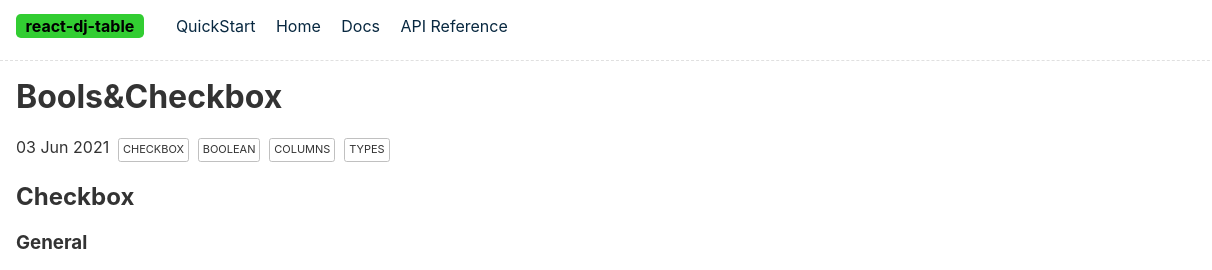
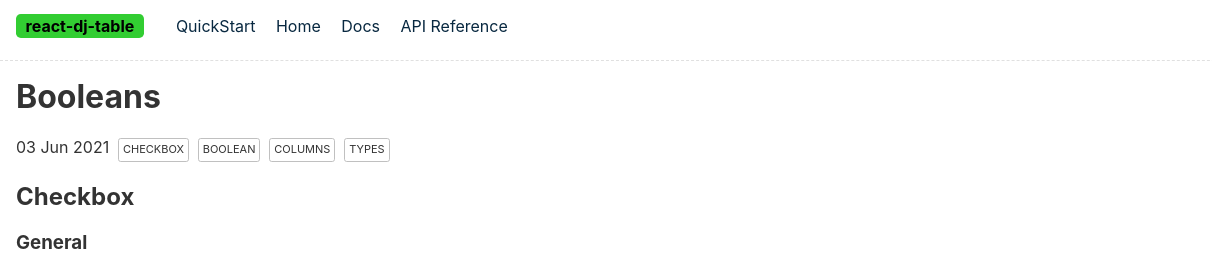
Before and after one commit to sajrashid/docsSite, an Eleventy site: page posts/booleans.md in a window 1280 px wide. Shown: the top 270 px of the page, 0-1212 px from the left. Built offline with nearby package versions, Linux system fonts and the light colour scheme; Eleventy itself is replaced by a stand-in of ours; files that its build step writes are made by us from their sources.

Commit message:
renamed page

```diff
--- a/posts/booleans.md
+++ b/posts/booleans.md
@@ -1,5 +1,5 @@
 ---
-title: Bools&Checkbox
+title: Booleans
 description: intallation & simple examples
 date: 2021-06-03T00:00:00+00:00
 tags:
```
